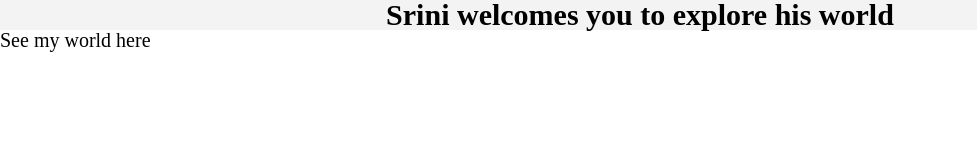
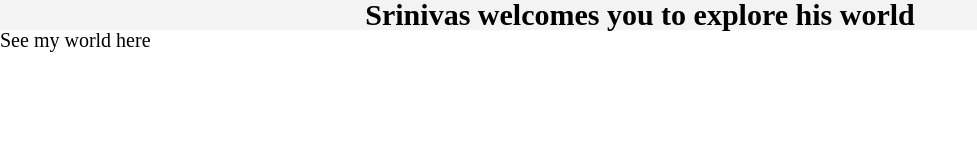
Before and after one commit to srinijg20/htmlCSS, a plain HTML site: page rootfolder/index.html in a window 1280 px wide. Shown: the whole page, without its empty margins (0-977 px from the left). Drawn offline with Linux system fonts and the light colour scheme.

Commit message:
htmllearning1

```diff
--- a/rootfolder/index.html
+++ b/rootfolder/index.html
@@ -6,7 +6,7 @@
     <link rel="stylesheet" href="style.css">
 </head>
   <body>
-    <h2>Srini welcomes you to explore his world</h2>
+    <h2>Srinivas welcomes you to explore his world</h2>
     <p title="This is my website content!">See my world here</p>
   </body>
 </html>
```
